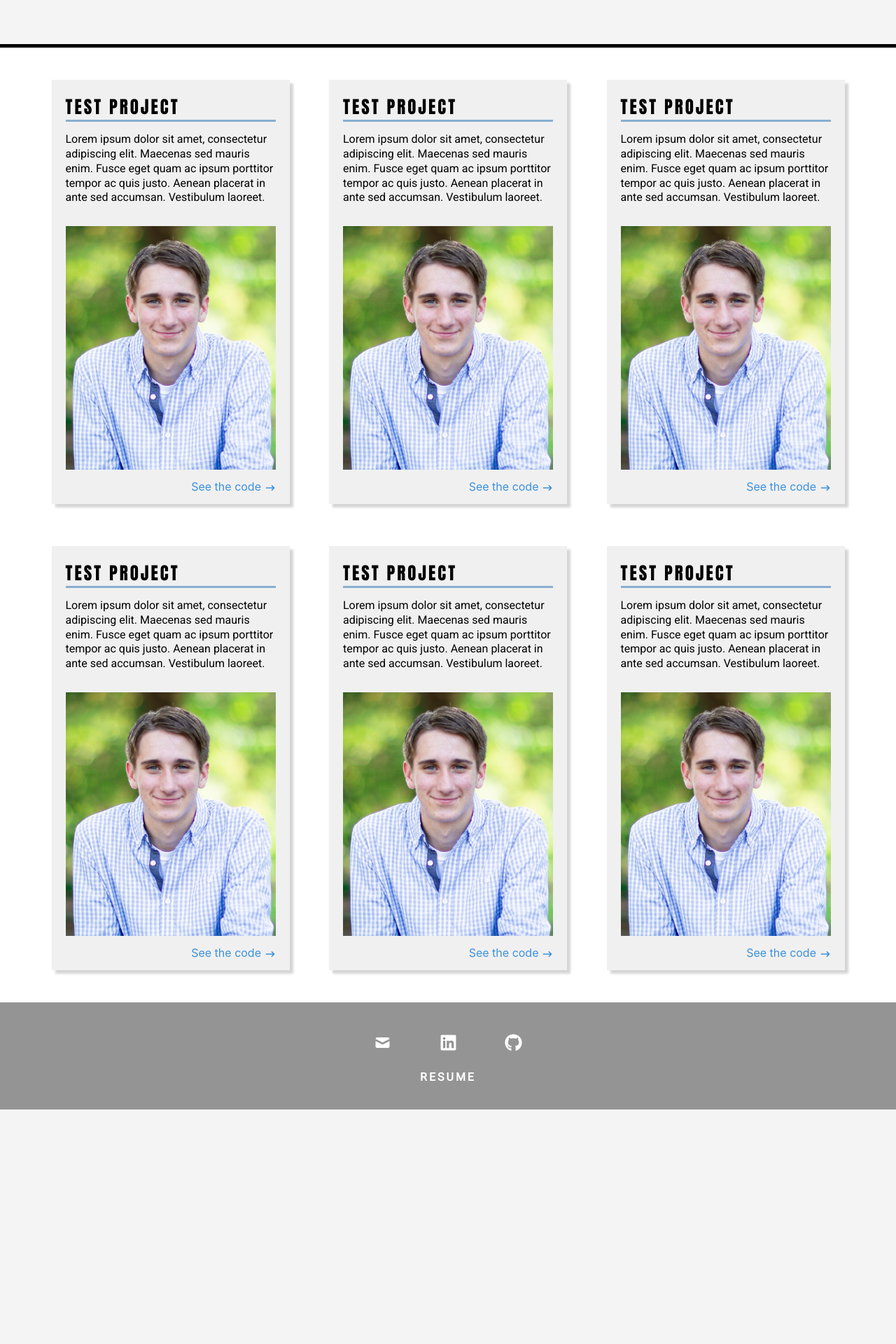
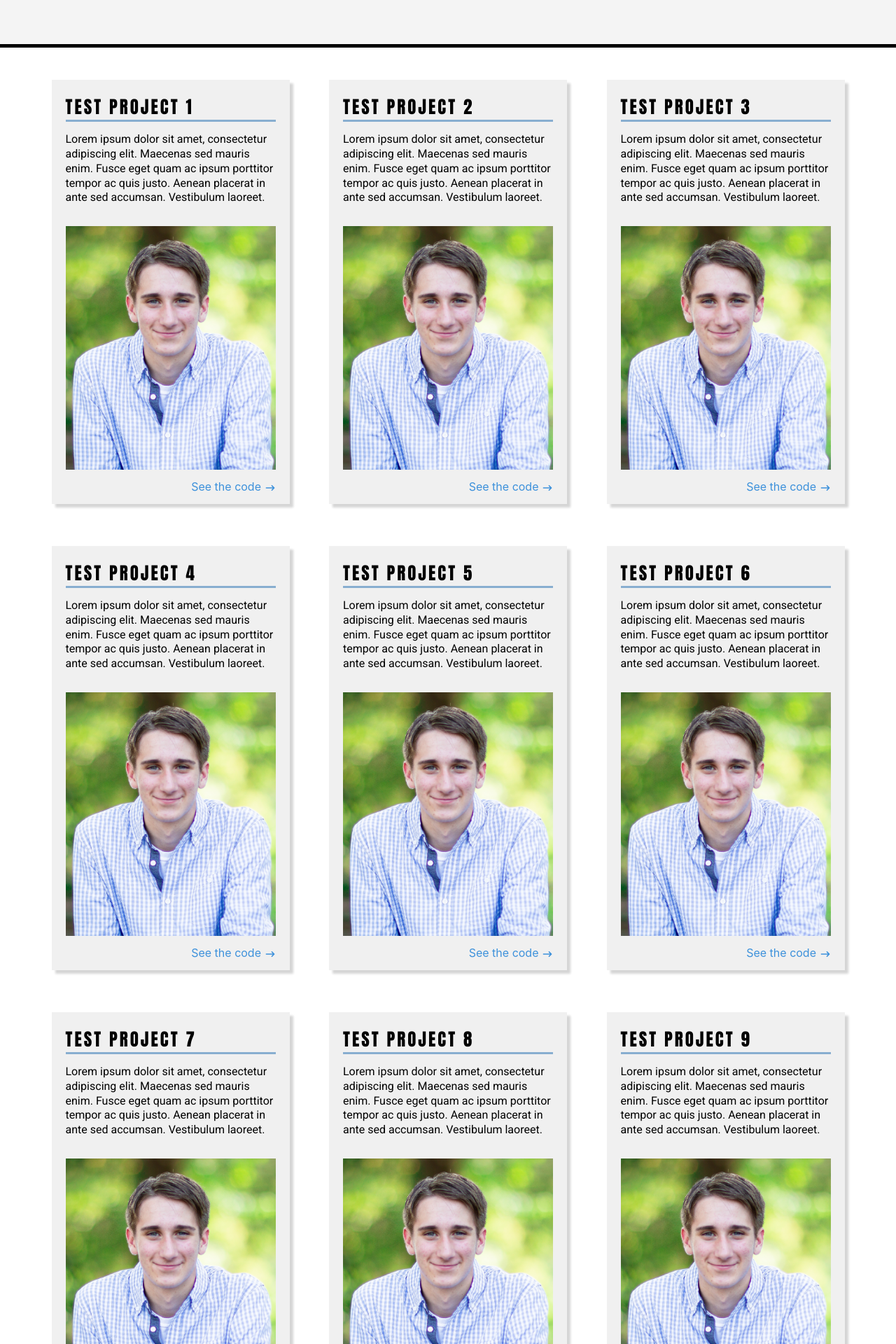
Before and after one commit to nicholasmiller1/portfolio, a React (Create React App) app: page /projects in a window 1280 px wide. Shown: the part 200-2120 px from the top of the page at 70% size. Before the commit the page ends 1785 px from the top, so only its background shows below. Built offline with nearby package versions, Linux system fonts and the light colour scheme.

Commit message:
Exported project data to json, changed favicon

```diff
--- a/src/App.js
+++ b/src/App.js
@@ -17,7 +17,7 @@ function App() {
             <Link to="/" className="nav-item">Home</Link>
             <Link to="/#about" className="nav-item" smooth>About</Link>
             <Link to="/projects" className="nav-item">Projects</Link>
-            <Link to="/#contact" className='nav-item' smooth>Contact</Link>
+            <Link to="#contact" className='nav-item' smooth>Contact</Link>
         </div>
       </div>
     </Router>
--- a/src/pages/Home.js
+++ b/src/pages/Home.js
@@ -4,6 +4,7 @@ import Header from '../components/header.js';
 import Footer from '../components/footer.js';
 import Thumbnail from '../components/thumbnail.js';
 import {HashLink as Link} from 'react-router-hash-link';
+import projectsData from '../projects.json';
 
 const Home = (props) => {
     return (
@@ -23,12 +24,11 @@ const Home = (props) => {
                 <h1>Highlighted Projects</h1>
                 <h3>Some of my personal favorite projects that I've worked on</h3>
                 <div id="home-project-container">
-                    <Thumbnail link="https://github.com" image={require('../assets/header-photo.jpg').default} title="test project" description="Lorem ipsum dolor sit amet, consectetur adipiscing elit. Maecenas sed mauris enim. Fusce eget quam ac ipsum porttitor tempor ac quis justo. Aenean placerat in ante sed accumsan. Vestibulum laoreet."/>
-                    <Thumbnail link="https://github.com" image={require('../assets/header-photo.jpg').default} title="test project" description="This is an example project thumbnail"/>
-                    <Thumbnail link="https://github.com" image={require('../assets/header-photo.jpg').default} title="test project" description="This is an example project thumbnail"/>
-                    <Thumbnail link="https://github.com" image={require('../assets/header-photo.jpg').default} title="test project" description="This is an example project thumbnail"/>
-                    <Thumbnail link="https://github.com" image={require('../assets/header-photo.jpg').default} title="test project" description="This is an example project thumbnail"/>
-                    <Thumbnail link="https://github.com" image={require('../assets/header-photo.jpg').default} title="test project" description="This is an example project thumbnail"/>
+                    {projectsData.slice(0, 6).map((project, key) => {
+                        return (
+                            <Thumbnail title={project.title} description={project.description} image={require(`../assets/${project.image}`).default} link={project.link} key={key}/>
+                        );
+                    })}
                 </div>
                 <Link to="/projects" id="projects-button">See More</Link>
             </section>
--- a/src/pages/Projects.js
+++ b/src/pages/Projects.js
@@ -3,18 +3,18 @@ import '../css/projects.css';
 import Header from '../components/header.js';
 import Footer from '../components/footer.js';
 import Thumbnail from '../components/thumbnail';
+import projectsData from '../projects.json';
 
 const Projects = (props) => {
     return (
         <div className="projects">
             <Header title="Projects" subtitle="A collection of the projects I have worked on"/>
             <section className="projects-list">
-                <Thumbnail link="https://github.com" image={require('../assets/header-photo.jpg').default} title="test project" description="Lorem ipsum dolor sit amet, consectetur adipiscing elit. Maecenas sed mauris enim. Fusce eget quam ac ipsum porttitor tempor ac quis justo. Aenean placerat in ante sed accumsan. Vestibulum laoreet."/>
-                <Thumbnail link="https://github.com" image={require('../assets/header-photo.jpg').default} title="test project" description="Lorem ipsum dolor sit amet, consectetur adipiscing elit. Maecenas sed mauris enim. Fusce eget quam ac ipsum porttitor tempor ac quis justo. Aenean placerat in ante sed accumsan. Vestibulum laoreet."/>
-                <Thumbnail link="https://github.com" image={require('../assets/header-photo.jpg').default} title="test project" description="Lorem ipsum dolor sit amet, consectetur adipiscing elit. Maecenas sed mauris enim. Fusce eget quam ac ipsum porttitor tempor ac quis justo. Aenean placerat in ante sed accumsan. Vestibulum laoreet."/>
-                <Thumbnail link="https://github.com" image={require('../assets/header-photo.jpg').default} title="test project" description="Lorem ipsum dolor sit amet, consectetur adipiscing elit. Maecenas sed mauris enim. Fusce eget quam ac ipsum porttitor tempor ac quis justo. Aenean placerat in ante sed accumsan. Vestibulum laoreet."/>
-                <Thumbnail link="https://github.com" image={require('../assets/header-photo.jpg').default} title="test project" description="Lorem ipsum dolor sit amet, consectetur adipiscing elit. Maecenas sed mauris enim. Fusce eget quam ac ipsum porttitor tempor ac quis justo. Aenean placerat in ante sed accumsan. Vestibulum laoreet."/>
-                <Thumbnail link="https://github.com" image={require('../assets/header-photo.jpg').default} title="test project" description="Lorem ipsum dolor sit amet, consectetur adipiscing elit. Maecenas sed mauris enim. Fusce eget quam ac ipsum porttitor tempor ac quis justo. Aenean placerat in ante sed accumsan. Vestibulum laoreet."/>
+                {projectsData.map((project, key) => {
+                    return (
+                        <Thumbnail title={project.title} description={project.description} image={require(`../assets/${project.image}`).default} link={project.link} key={key}/>
+                    );
+                })}
             </section>
             <Footer/>
         </div>
--- /dev/null
+++ b/src/projects.json
@@ -0,0 +1,56 @@
+[
+    {
+        "title": "Test Project 1",
+        "description": "Lorem ipsum dolor sit amet, consectetur adipiscing elit. Maecenas sed mauris enim. Fusce eget quam ac ipsum porttitor tempor ac quis justo. Aenean placerat in ante sed accumsan. Vestibulum laoreet.",
+        "image": "header-photo.jpg",
+        "link": "https://github.com"
+    },
+    {
+        "title": "Test Project 2",
+        "description": "Lorem ipsum dolor sit amet, consectetur adipiscing elit. Maecenas sed mauris enim. Fusce eget quam ac ipsum porttitor tempor ac quis justo. Aenean placerat in ante sed accumsan. Vestibulum laoreet.",
+        "image": "header-photo.jpg",
+        "link": "https://github.com"
+    },
+    {
+        "title": "Test Project 3",
+        "description": "Lorem ipsum dolor sit amet, consectetur adipiscing elit. Maecenas sed mauris enim. Fusce eget quam ac ipsum porttitor tempor ac quis justo. Aenean placerat in ante sed accumsan. Vestibulum laoreet.",
+        "image": "header-photo.jpg",
+        "link": "https://github.com"
+    },
+    {
+        "title": "Test Project 4",
+        "description": "Lorem ipsum dolor sit amet, consectetur adipiscing elit. Maecenas sed mauris enim. Fusce eget quam ac ipsum porttitor tempor ac quis justo. Aenean placerat in ante sed accumsan. Vestibulum laoreet.",
+        "image": "header-photo.jpg",
+        "link": "https://github.com"
+    },
+    {
+        "title": "Test Project 5",
+        "description": "Lorem ipsum dolor sit amet, consectetur adipiscing elit. Maecenas sed mauris enim. Fusce eget quam ac ipsum porttitor tempor ac quis justo. Aenean placerat in ante sed accumsan. Vestibulum laoreet.",
+        "image": "header-photo.jpg",
+        "link": "https://github.com"
+    },
+    {
+        "title": "Test Project 6",
+        "description": "Lorem ipsum dolor sit amet, consectetur adipiscing elit. Maecenas sed mauris enim. Fusce eget quam ac ipsum porttitor tempor ac quis justo. Aenean placerat in ante sed accumsan. Vestibulum laoreet.",
+        "image": "header-photo.jpg",
+        "link": "https://github.com"
+    },
+    {
+        "title": "Test Project 7",
+        "description": "Lorem ipsum dolor sit amet, consectetur adipiscing elit. Maecenas sed mauris enim. Fusce eget quam ac ipsum porttitor tempor ac quis justo. Aenean placerat in ante sed accumsan. Vestibulum laoreet.",
+        "image": "header-photo.jpg",
+        "link": "https://github.com"
+    },
+    {
+        "title": "Test Project 8",
+        "description": "Lorem ipsum dolor sit amet, consectetur adipiscing elit. Maecenas sed mauris enim. Fusce eget quam ac ipsum porttitor tempor ac quis justo. Aenean placerat in ante sed accumsan. Vestibulum laoreet.",
+        "image": "header-photo.jpg",
+        "link": "https://github.com"
+    },
+    {
+        "title": "Test Project 9",
+        "description": "Lorem ipsum dolor sit amet, consectetur adipiscing elit. Maecenas sed mauris enim. Fusce eget quam ac ipsum porttitor tempor ac quis justo. Aenean placerat in ante sed accumsan. Vestibulum laoreet.",
+        "image": "header-photo.jpg",
+        "link": "https://github.com"
+    }
+]
```
Also changed, not shown: public/manifest.json, 1 other file (tests, documents, lock files or other folders).
